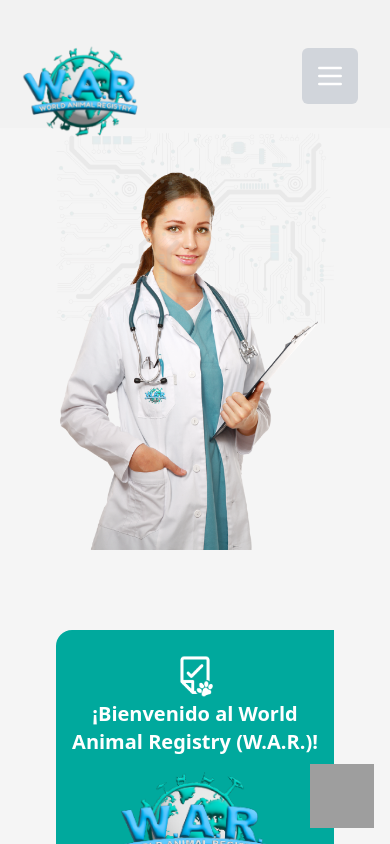
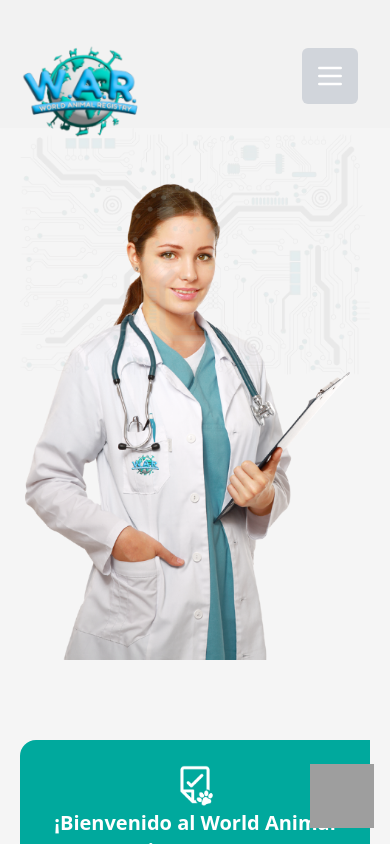
Before and after one commit to QOLKREX-FOUNDATION/WAR-WEB, a Next.js app: page /request in a window 390 px wide. Shown: the top 844 px of the page. Built offline with nearby package versions, Linux system fonts and the light colour scheme; no server answers; grey boxes are pictures that could not be loaded; what web3 would draw is missing.

Commit message:
add margin responsive

```diff
--- a/src/components/request/RequestView/RequestView.jsx
+++ b/src/components/request/RequestView/RequestView.jsx
@@ -313,7 +313,7 @@
             } */}
       <>
         <div className="flex items-center w-full min-h-[72vh]">
-          <div className="w-full flex flex-col items-center lg:flex-row justify-center px-14 gap-20">
+          <div className="w-full flex flex-col items-center lg:flex-row justify-center px-5 md:px-14 gap-20">
             <div className="flex relative max-w-2xl">
               <Image
                 src="/img/request/recurso-159.webp"
@@ -499,7 +499,7 @@
                     <div className="flex flex-col items-center justify-center py-10 gap-3 w-full h-full  px-5 rounded-r-2xl">
                       <button
                         type="button"
-                        className="bg-[#29abe2] text-white rounded-xl font-bold px-4 mr-2 py-3 drop-shadow-lg hover:drop-shadow-xl transition duration-500 ease-in-out hover:opacity-80 flex items-center justify-center"
+                        className="bg-[#29abe2] text-white rounded-xl font-bold px-4 mr-2 py-3 drop-shadow-lg hover:drop-shadow-xl transition duration-500 ease-in-out hover:opacity-80 flex items-center justify-center w-full h-auto"
                         onClick={handleChangeHasChip}
                         value="yes"
                       >
@@ -528,7 +528,7 @@
                     <div className="flex flex-col items-center gap-3 w-full h-full py-3 px-5 rounded-r-2xl">
                       <button
                         type="button"
-                        className="bg-[#29abe2] text-white rounded-xl font-bold px-4 mr-2 py-3 drop-shadow-lg hover:drop-shadow-xl transition duration-500 ease-in-ou hover:opacity-80"
+                        className="bg-[#29abe2] text-white rounded-xl font-bold px-4 mr-2 py-3 drop-shadow-lg hover:drop-shadow-xl transition duration-500 ease-in-ou hover:opacity-80 w-full"
                         onClick={handleChangeHasChip}
                         value="no"
                       >
```
